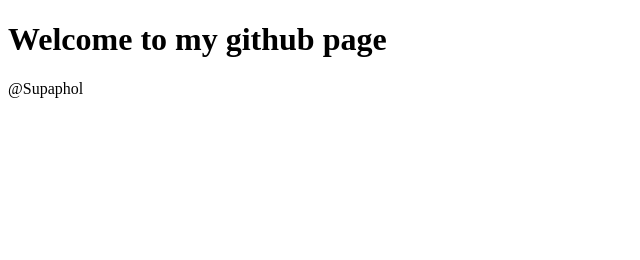
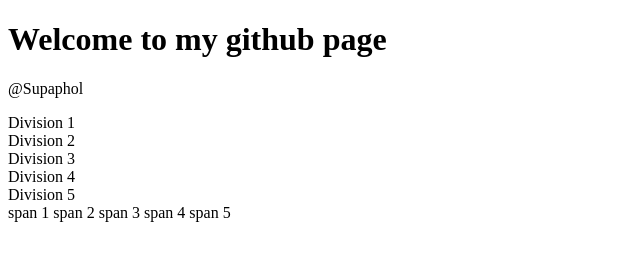
Before and after one commit to Supaphol/Supaphol.github.io, a plain HTML site: page index.html in a window 1280 px wide. Shown: the whole page, without its empty margins (0-640 px from the left). Drawn offline with Linux system fonts and the light colour scheme.

Commit message:
Add div and span

```diff
--- a/index.html
+++ b/index.html
@@ -5,9 +5,22 @@
 
 </head>
 <body>
+
 	<h1>Welcome to my github page</h1>
+	<p>@Supaphol</p>
 
-	<p>@Supaphol</p>
+	<div>Division 1 </div>
+	<div>Division 2</div>
+	<div>
+		Division                        3
+	</div>
+	<div>Division 4</div><div>Division 5</div>
+	<span> span 1 </span>
+	<span> span 2 </span>
+	<span>
+		span                            3
+	</span>
+	<span> span 4 </span>	<span> span 5 </span>
 
 </body>
 </html>
```
